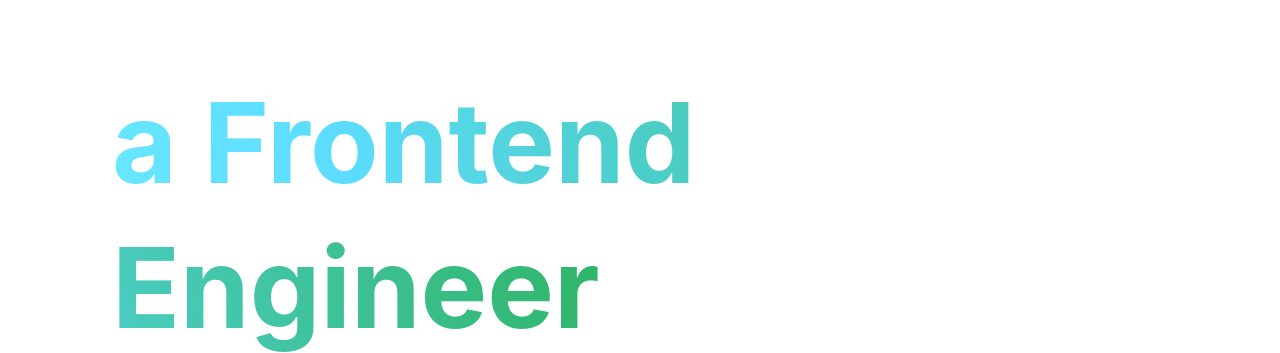
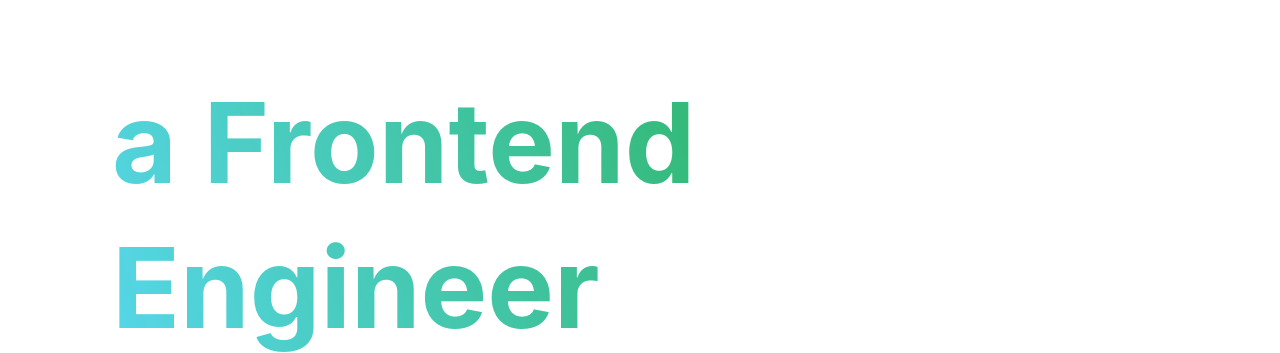
Before and after one commit to koalicioous/koalixious, a Next.js app: page / in a window 1280 px wide. Shown: the part 599-952 px from the top of the page. Built offline with nearby package versions, Linux system fonts and the light colour scheme.

Commit message:
heading block issue

```diff
--- a/components/index/heading.tsx
+++ b/components/index/heading.tsx
@@ -5,7 +5,7 @@ export default function HomeHeading(){
         <div className="whitespace-pre-line sm:mx-0 font-bold text-6xl md:text-6xl xl:text-9xl mt-24 xl:mt-48 mb-10 xl:mb-16 text-gray-800" style={{ lineHeight: '1.3'}}>
             Hello! I&apos;m <RoughNotation type="underline" show strokeWidth={2} color="#999999" padding={5}>Koalixious,</RoughNotation><br />
             <span className="heading">
-                a Frontend Engineer<br/>
+                a Frontend Engineer
             </span>
             &#38; Designer. 👋
         </div>
--- a/styles/globals.css
+++ b/styles/globals.css
@@ -29,6 +29,7 @@ a {
 	-webkit-background-clip: text;
 	-webkit-text-fill-color: transparent;
 	-webkit-animation: hue 10s infinite linear;
+  display: block;
 }
 
 @-webkit-keyframes hue {
```
